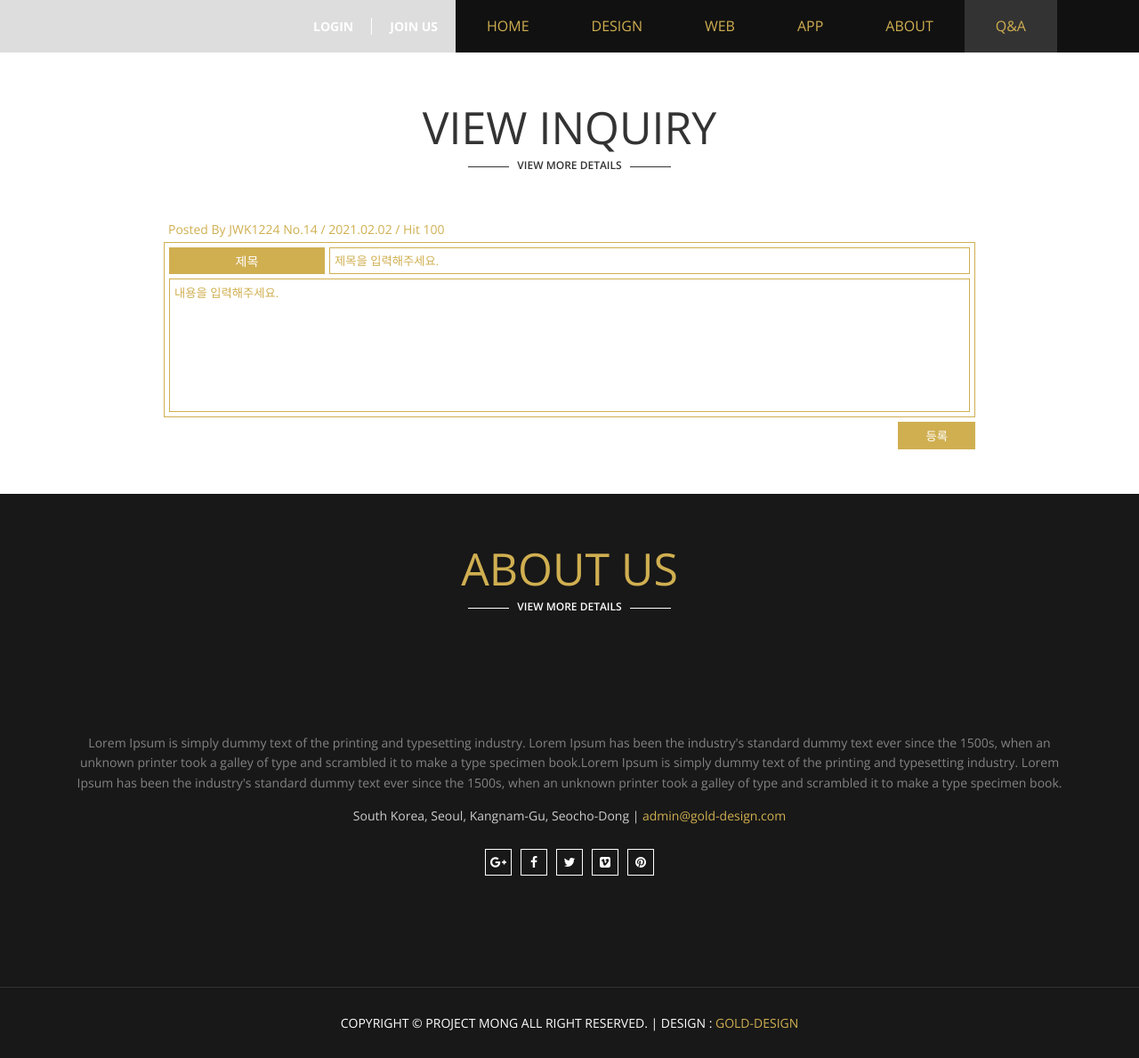
After one commit to jeewon1224/dbproject, a PHP site: page /pages/qna/qna_view.php in a window 1280 px wide. The commit adds this page. Shown: the part 401-1590 px from the top of the page at 89% size. Run offline with PHP 8.4, Linux system fonts and the light colour scheme.

Commit message:
1/26 (화) qna 페이지 ajax 완료, qna 뷰 페이지 제작 중

```diff
--- a/Gold/css/qna.css
+++ b/Gold/css/qna.css
@@ -50,3 +50,10 @@
 .qnaBoxes .writeBox p input{display:flex; width: 80%; border: 1px solid #d0af51; outline: 0; padding: 0 5px; margin-left: 5px;}
 .qnaBoxes .writeBox p textarea{width: 100%; height: 150px; padding: 5px; border: 1px solid #d0af51; resize: none;}
 .qnaBoxes .writeBox button{border: 1px solid #d0af51; background: #d0af51; color: #fff; text-align: center; padding: 5px 30px; margin-top: 5px; float: right;}
+
+
+/* qna view style */
+.qnaView .writerInfo{width: 80%; margin: auto;}
+.qnaView .writerInfo p{color: #d0af51; font-weight: 300; padding: 0 5px;}
+.qnaView .writeBox{margin: 5px auto 0;}
+.qnaView button{margin-left: 5px;}
--- /dev/null
+++ b/Gold/pages/qna/qna_view.php
@@ -0,0 +1,104 @@
+<?php
+
+
+
+?>
+<!DOCTYPE html>
+<html lang="en">
+<head>
+  <meta charset="UTF-8">
+  <meta name="viewport" content="width=device-width, initial-scale=1.0">
+  <title>Gold</title>
+<!-- font awesome link -->
+  <link rel="stylesheet" href="https://cdnjs.cloudflare.com/ajax/libs/font-awesome/4.7.0/css/font-awesome.min.css">
+
+  <!-- design css link -->
+  <link rel="stylesheet" href="/Gold/css/design_web_app.css">
+
+  <!-- qna css link -->
+  <link rel="stylesheet" href="/Gold/css/qna.css">
+
+  <!-- css link -->
+  <link rel="stylesheet" href="/Gold/css/style.css">
+  <link rel="stylesheet" href="/Gold/css/animation.css">
+  <link rel="stylesheet" href="/Gold/css/media.css">
+</head>
+<body>
+  <div class="wrap">
+
+  <?php include $_SERVER["DOCUMENT_ROOT"]."/Gold/include/header.php" ?>
+
+
+
+  <section class="contents qna hasTitle">
+    <div class="center">
+      <div class="title">
+        <h2>View Inquiry</h2>
+        <div class="subTit">
+          <span class="subLine"></span>
+          <a href="#" class="subLink">View More Details</a>
+        </div>
+      </div>
+      <!-- end of title -->
+
+
+      <div class="qnaBoxes qnaView deWeBoxes">
+
+        <div class="writerInfo">
+          <p>Posted By JWK1224 No.14 / 2021.02.02 / Hit 100</p>
+        </div>
+
+
+        <div class="writeBox clear">
+
+          <form action="/Gold/php_process/pages/qna_insert.php?id=<?=$userid?>" method="post" class="writeForm" name="writeForm">
+            <p class="qnaTitInput">
+              <label for="qnaTitle">제목</label>
+              <input type="text" name="qnaTitle" id="qnaTitle" placeholder="제목을 입력해주세요.">
+            </p>
+            <p class="qnaTxtInput">
+              <textarea name="qnaTxt" placeholder="내용을 입력해주세요."></textarea>
+            </p>
+          </form>
+          <?php
+          if($userid==''){
+          ?>
+          <button type="submit" onclick="plzLogin()">등록</button>
+          <?php
+          }else {
+          ?>
+          <button type="submit" class="">수정</button>
+          <button type="submit" class="">돌아가기</button>
+          <?php
+          }
+          ?>
+        </div>
+        <!-- end of write Box -->
+
+      </div>
+      <!-- end of qna boxes -->
+
+    </div>
+    <!-- end of center -->
+
+
+  </section>
+
+  <?php include $_SERVER["DOCUMENT_ROOT"]."/Gold/include/about.php" ?>
+
+  <?php include $_SERVER["DOCUMENT_ROOT"]."/Gold/include/footer.php" ?>
+
+
+
+
+  </div>
+
+ <!-- jquery -->
+  <script src="https://ajax.googleapis.com/ajax/libs/jquery/3.5.1/jquery.min.js"></script>
+  <script src="/Gold/js/custom.js"></script>
+  <script src="/Gold/js/web_design_page.js"></script>
+
+
+
+</body>
+</html>
```
Also changed, not shown: Gold/data/ajax/qna_ajax.php (+18 -2 lines), Gold/js/qna_ajax.js (+58 -2 lines), Gold/pages/qna/qna.php (+62 -9 lines).
